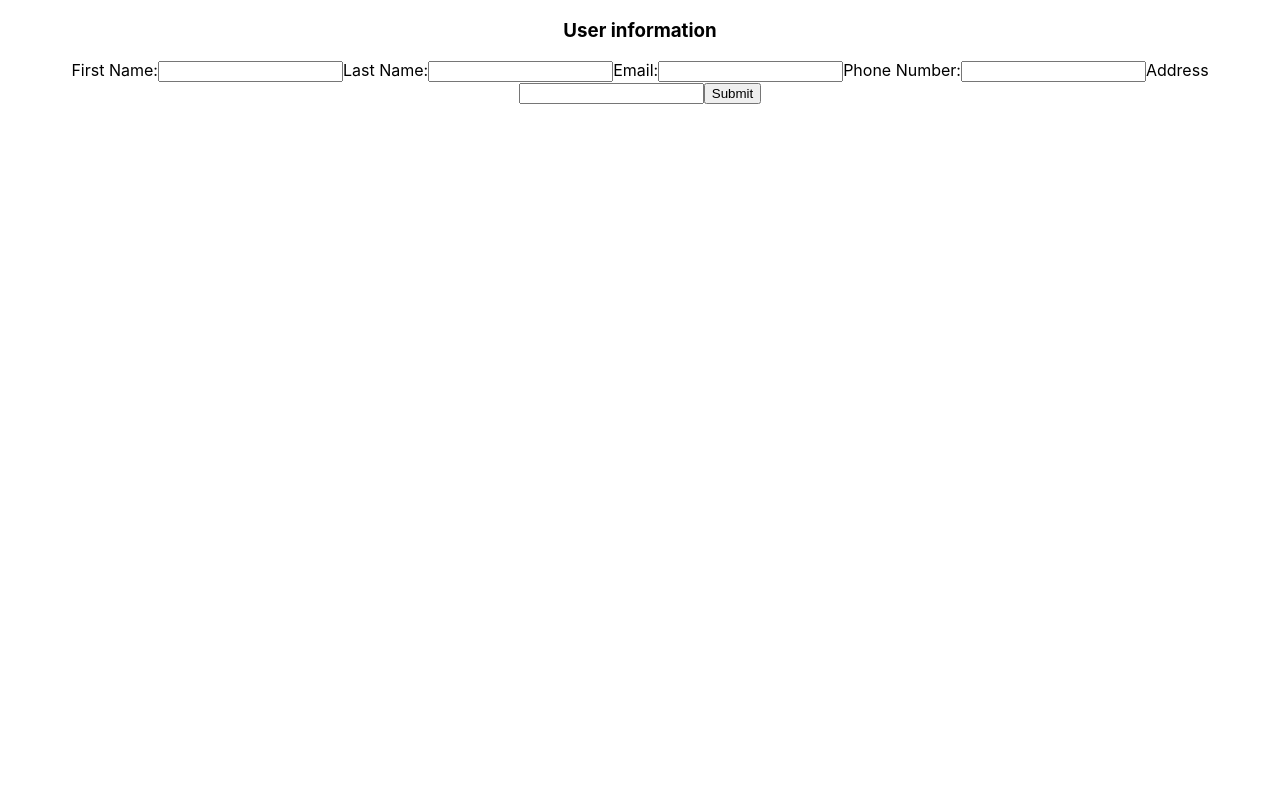
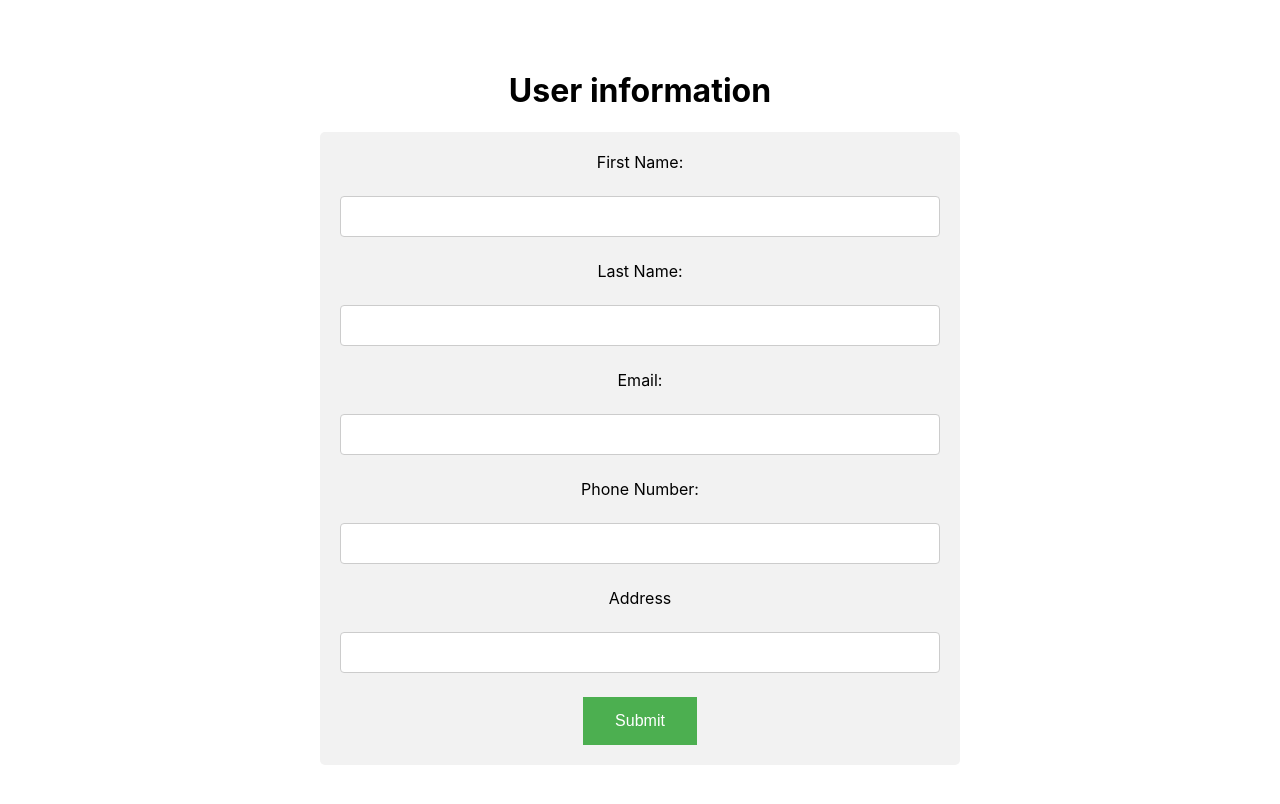
Before and after one commit to lindentree/test-kit-coordinate, a React (Create React App) app: page /userSignup in a window 1280 px wide. Shown: the top 804 px of the page. Built offline with nearby package versions, Linux system fonts and the light colour scheme; no server answers.

Commit message:
Working on css

```diff
--- a/src/components/UserForm.js
+++ b/src/components/UserForm.js
@@ -39,44 +39,89 @@ class UserForm extends React.Component {
 
   render() {
     return (
-      <div>
-        <h3>User information</h3>
-        <form onSubmit={this.handleSubmit}>
-          <label>First Name:</label>
-          <input
+      <Container>
+        <H1>User information</H1>
+        <Form onSubmit={this.handleSubmit}>
+          <Label>First Name:</Label>
+          <Input
             type="text"
             name="firstName"
             onChange={this.handleInputChange}
           />
-          <label>Last Name:</label>
-          <input
+          <Label>Last Name:</Label>
+          <Input
             type="text"
             name="lastName"
             onChange={this.handleInputChange}
           />
-          <label>Email:</label>
-          <input
+          <Label>Email:</Label>
+          <Input
             type="email"
             name="email"
             onChange={this.handleInputChange}
           />
-          <label>Phone Number:</label>
-          <input
+          <Label>Phone Number:</Label>
+          <Input
             type="number"
             name="phone"
             onChange={this.handleInputChange}
           />
-          <label>Address</label>
-          <input
+          <Label>Address</Label>
+          <Input
             type="text"
             name="address"
             onChange={this.handleInputChange}
           />
-          <button type="submit" value="submit">Submit</button>
-        </form>
-      </div>
+          <Button type="submit" value="submit">Submit</Button>
+        </Form>
+      </Container>
     )
   }
 }
 
 export default UserForm;
+
+const Button = styled.button`
+  background-color: #4caf50; /* Green */
+  border: none;
+  color: white;
+  padding: 15px 32px;
+  text-align: center;
+  text-decoration: none;
+  display: inline-block;
+  font-size: 16px;
+  align: center;
+`
+  const Container = styled.div`
+
+    width: 50%;
+    align: center;
+    margin: auto;
+    padding: 50px;
+  `
+
+  const H1 = styled.h1`
+    text-align:center;
+  `
+
+  const Input = styled.input`
+    width: 100%;
+    padding: 12px 20px;
+    margin: 24px 0;
+    display: inline-block;
+    border: 1px solid #ccc;
+    border-radius: 4px;
+    box-sizing: border-box;
+    background-color: white;
+  `
+
+  const Form = styled.form`
+    border-radius: 5px;
+    background-color: #f2f2f2;
+    padding: 20px;
+  `
+
+  const Label = styled.label`
+    align: left;
+    text-align: left;
+  `
```
